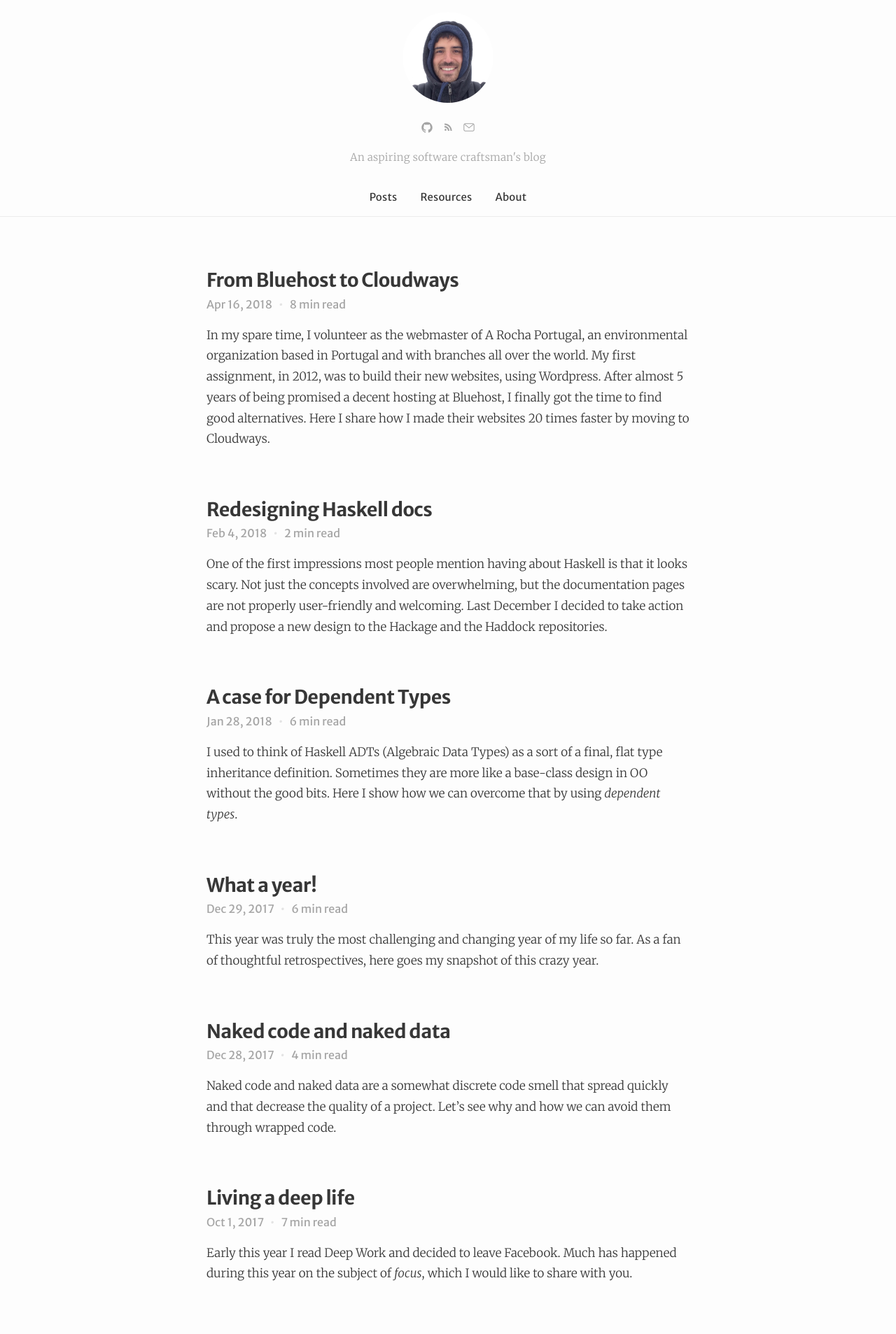
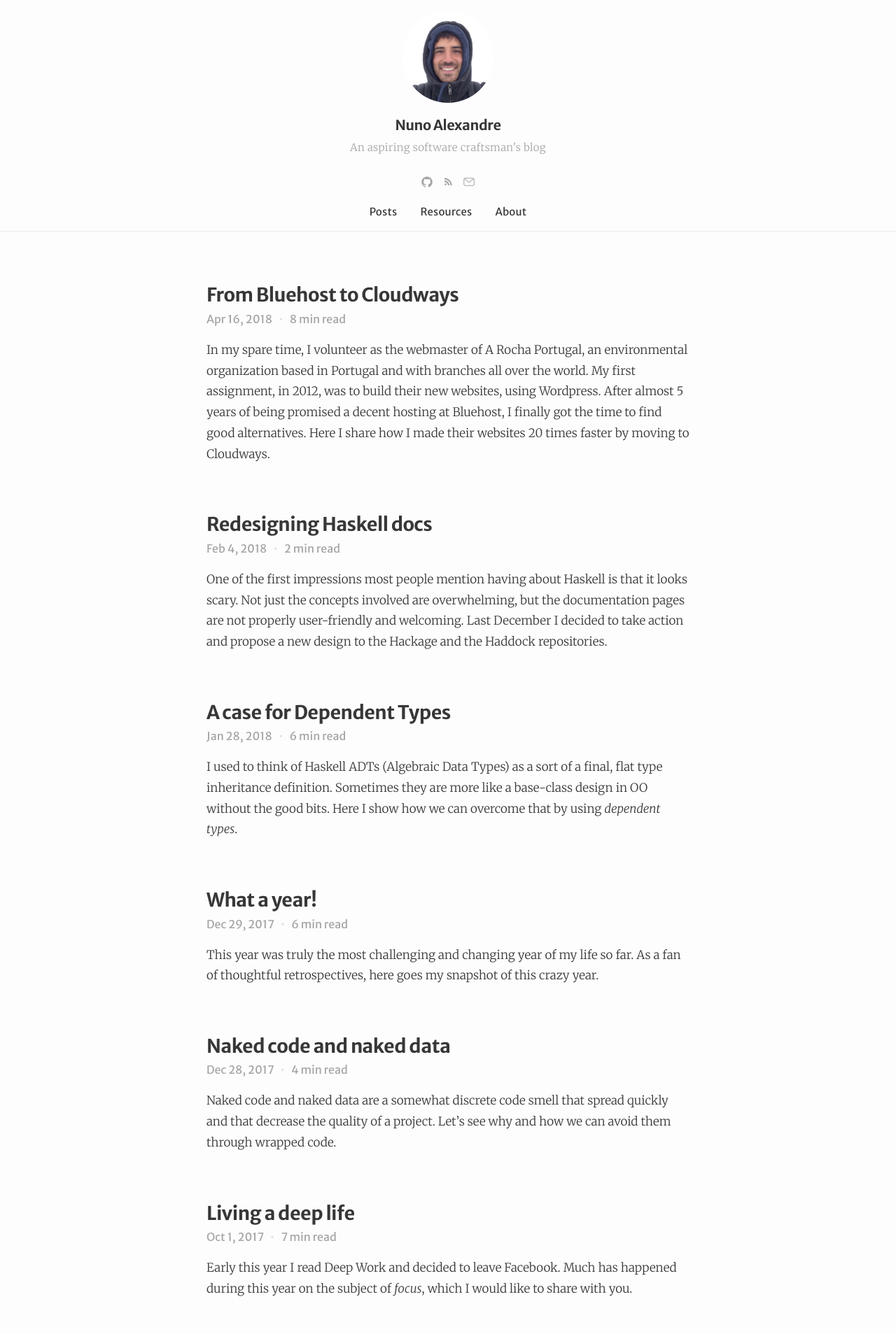
Before and after one commit to NunoAlexandre/nunoalexandre.github.io, a Jekyll site: the page built from index.html, in a window 1280 px wide. Shown: the top 1907 px of the page at 70% size. Built offline with Jekyll 4.4.1, drawn with Linux system fonts in a browser that asks for light colours.

Commit message:
Add my name and tweak header elements

```diff
--- a/_includes/head.html
+++ b/_includes/head.html
@@ -6,9 +6,7 @@
   <title>{% if page.title %}{{ page.title | append: ' - ' | append: site.title | escape }}{% else %}{{ site.title | escape }}{% endif %}</title>
   <meta name="description" content="{% if page.excerpt %}{{ page.excerpt | strip_html | strip_newlines | truncate: 160 }}{% else %}{{ site.description }}{% endif %}">
 
-  <!--fonts-->
   <link href="https://fonts.googleapis.com/css?family=Merriweather+Sans:400,700,700i|Merriweather:300,300i,700,700i" rel="stylesheet">
-  <!-- end fonts -->
   <link rel="shortcut icon" type="image/png" href="/favicon.png">
   <link rel="stylesheet" href="{{ "/css/main.css" | prepend: site.baseurl }}">
   <link rel="canonical" href="{{ page.url | replace:'index.html','' | prepend: site.baseurl | prepend: site.url }}">
--- a/_includes/header.html
+++ b/_includes/header.html
@@ -9,6 +9,10 @@
                    class="photo" />
           </a>
     </div>
+
+    <h3>Nuno Alexandre</h3>
+    <p class="site-description">{{site.description}}</p>
+
     <ul class="social-media-list">
       <li>
         {% include icon-github.html username=site.github_username %}
@@ -21,7 +25,6 @@
       </li>
 
     </ul>
-    <p class="site-description">{{site.description}}</p>
 
     <nav class="site-nav">
       <div class="trigger">
--- a/_sass/_layout.scss
+++ b/_sass/_layout.scss
@@ -351,6 +351,20 @@ h1.post-title {
     margin: 12px auto 20px auto;
 }
 
+.face a {
+  display: block;
+}
+
+.site-header h3 {
+  text-align: center;
+  margin: 15px 0 8px 0;
+}
+
+.social-media-list {
+  margin: 0;
+  margin-top: 20px;
+}
+
 .face img {
     border-radius: 50%;
 }
```
